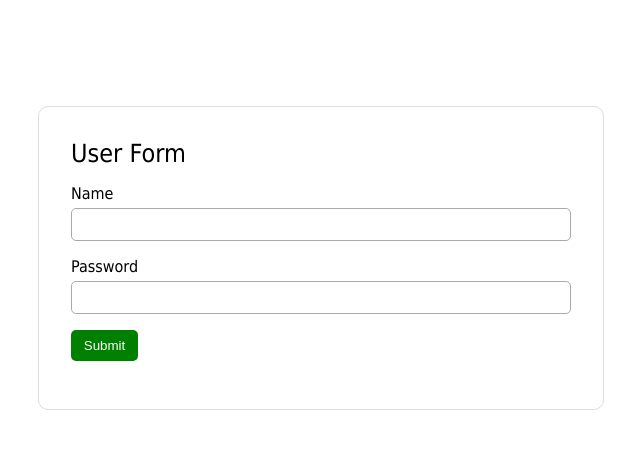
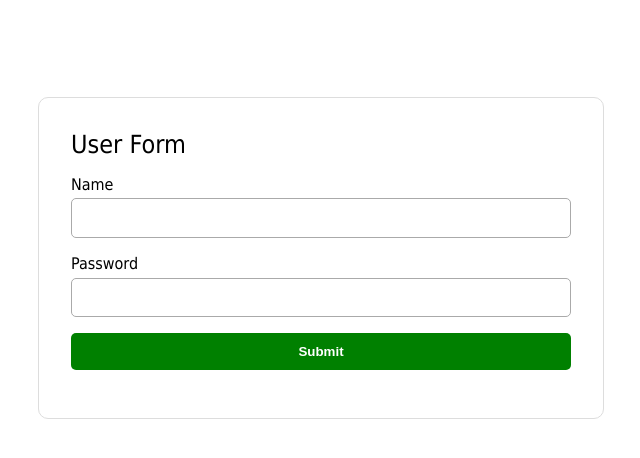
Before and after one commit to basu-dev/Advanced-Angular-, an Angular app: page / in a window 1280 px wide. Shown: the top 458 px of the page, without its empty margins (319-959 px from the left). Built offline with nearby package versions, Linux system fonts and the light colour scheme.

Commit message:
Form persistence

```diff
--- a/src/app/form-persistence/directives/form-persistence.directive.ts
+++ b/src/app/form-persistence/directives/form-persistence.directive.ts
@@ -1,10 +1,40 @@
-import { Directive } from '@angular/core';
+import { Directive, HostListener, Input } from '@angular/core';
+import { ControlContainer } from '@angular/forms';
+import { fromEvent, take, takeWhile } from 'rxjs';
 
 @Directive({
   selector: '[appFormPersistence]'
 })
 export class FormPersistenceDirective {
 
-  constructor() { }
+  @Input() name!: string;
+  constructor(private control: ControlContainer) { }
 
+  fromWindowUnloadEvent() {
+    return fromEvent(window, 'beforeunload').pipe(
+      takeWhile(() => this.formGroup?.dirty || false),
+      take(1)
+    );
+  }
+
+  @HostListener('submit')
+  onSubmit() {
+    localStorage.removeItem(this.name);
+  }
+
+  get formGroup() {
+    return this.control.control;
+  }
+
+
+  ngAfterViewInit() {
+    if (localStorage.getItem(this.name)) {
+      this.formGroup?.patchValue(JSON.parse(localStorage.getItem(this.name)!));
+    }
+    this.fromWindowUnloadEvent().subscribe(
+      val => {
+        localStorage.setItem(this.name, JSON.stringify(this.control.value));
+      }
+    );
+  }
 }
--- a/src/app/form-persistence/test/form-persistence-test/form-persistence-test.component.html
+++ b/src/app/form-persistence/test/form-persistence-test/form-persistence-test.component.html
@@ -1,17 +1,17 @@
-<div class="form" [formGroup]="form">
+<form class="form" [formGroup]="form" appFormPersistence name="newform">
     <div class="title">User Form</div>
     <div class="form-group">
         <label>Name</label>
-        <input type="text" formControlName="name">
+        <input type="text" class="form-control" formControlName="name">
     </div>
 
     <div class="form-group">
         <label>Password</label>
-        <input type="password" formControlName="name">
+        <input class="form-control" type="password" formControlName="password">
     </div>
 
     <div class="form-group">
-        <button type="submit">Submit</button>
+        <button class="form-control">Submit</button>
     </div>
 
-</div>
+</form>
--- a/src/styles.scss
+++ b/src/styles.scss
@@ -1,20 +1,22 @@
 body {
   font-family: Tahoma, sans-serif;
 }
-/* You can add global styles to this file, and also import other style files */
 .form-group {
   margin-bottom: 1rem;
-  input {
-    padding: 0.5rem 0.8rem;
+  input.form-control {
+    padding: 0.7rem 0.8rem;
     border: 1px solid #aaa;
     border-radius: 5px;
     width: -webkit-fill-available;
   }
-  button {
-    padding: 0.5rem 0.8rem;
+  button.form-control {
+    padding: 0.7rem 0.8rem;
     background: green;
     color: white;
     border: none;
     border-radius: 5px;
+    width: -webkit-fill-available;
+    font-weight: 600;
+    cursor: pointer;
   }
 }
```
